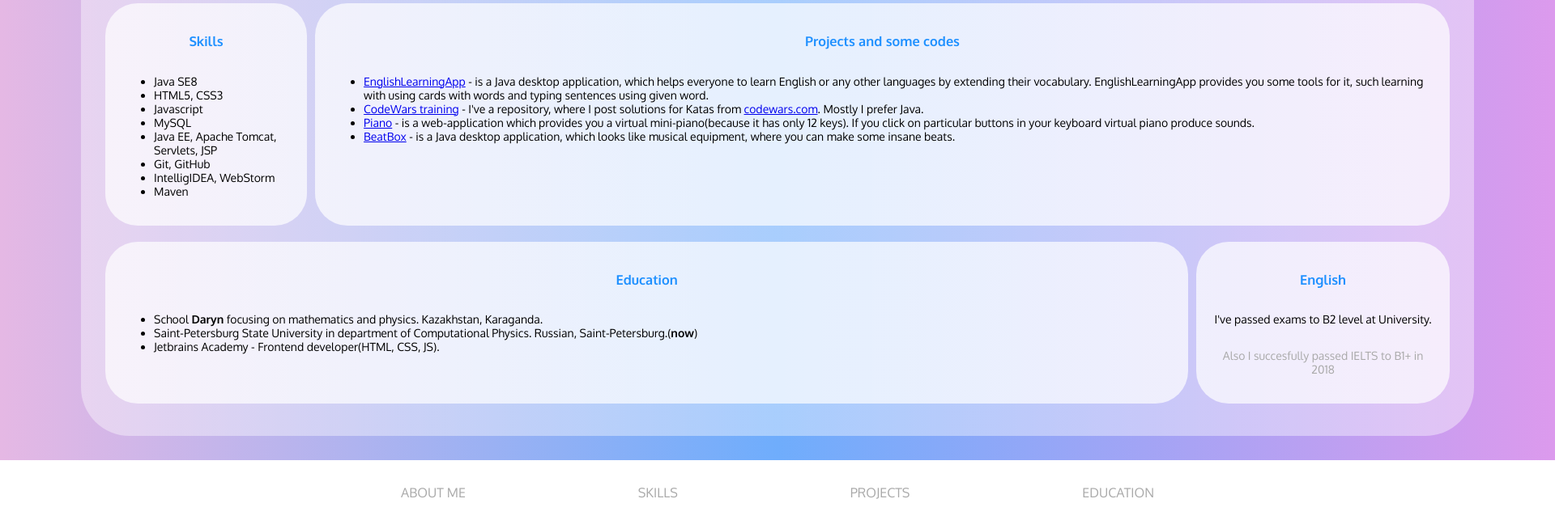
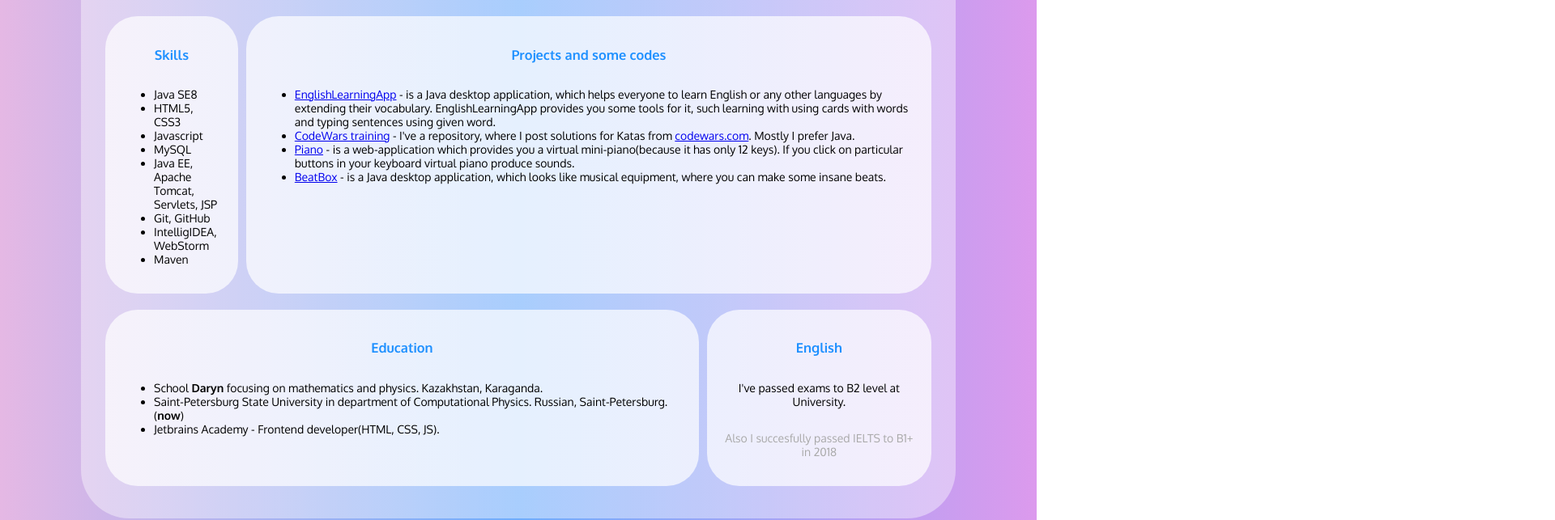
Before and after one commit to zhengis-alinur/rsschool-cv, a plain HTML site: page index.html in a window 1280 px wide. Shown: the part 514-1157 px from the top of the page at 81% size, 1920 px wide, since content can reach past the window. Drawn offline with Linux system fonts and the light colour scheme.

Commit message:
fix: make body size fixed(870px-width)

```diff
--- a/styles/styles.css
+++ b/styles/styles.css
@@ -1,6 +1,6 @@
 body {
   display: flex;
-  min-width: 1920px;
+  min-width: 870px;
   flex-direction: column;
   justify-content: center;
   padding: 0;
```
